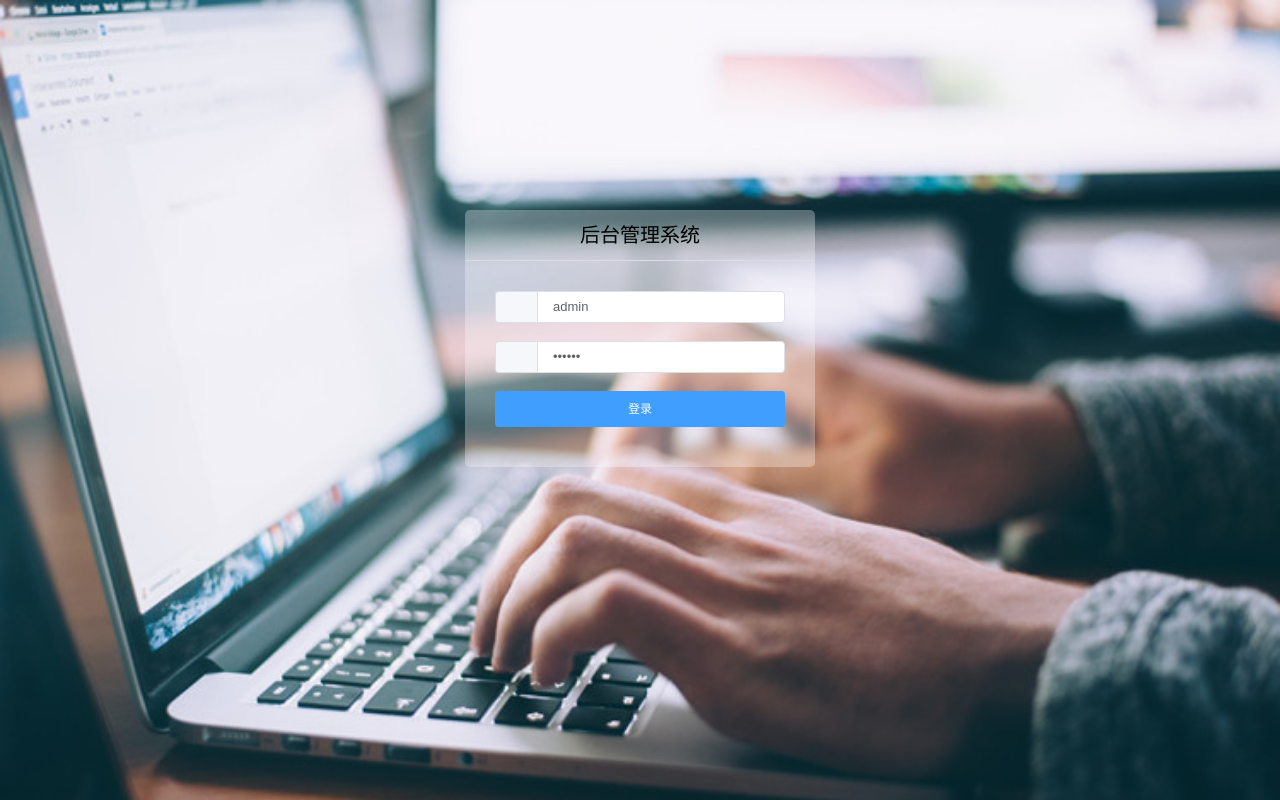
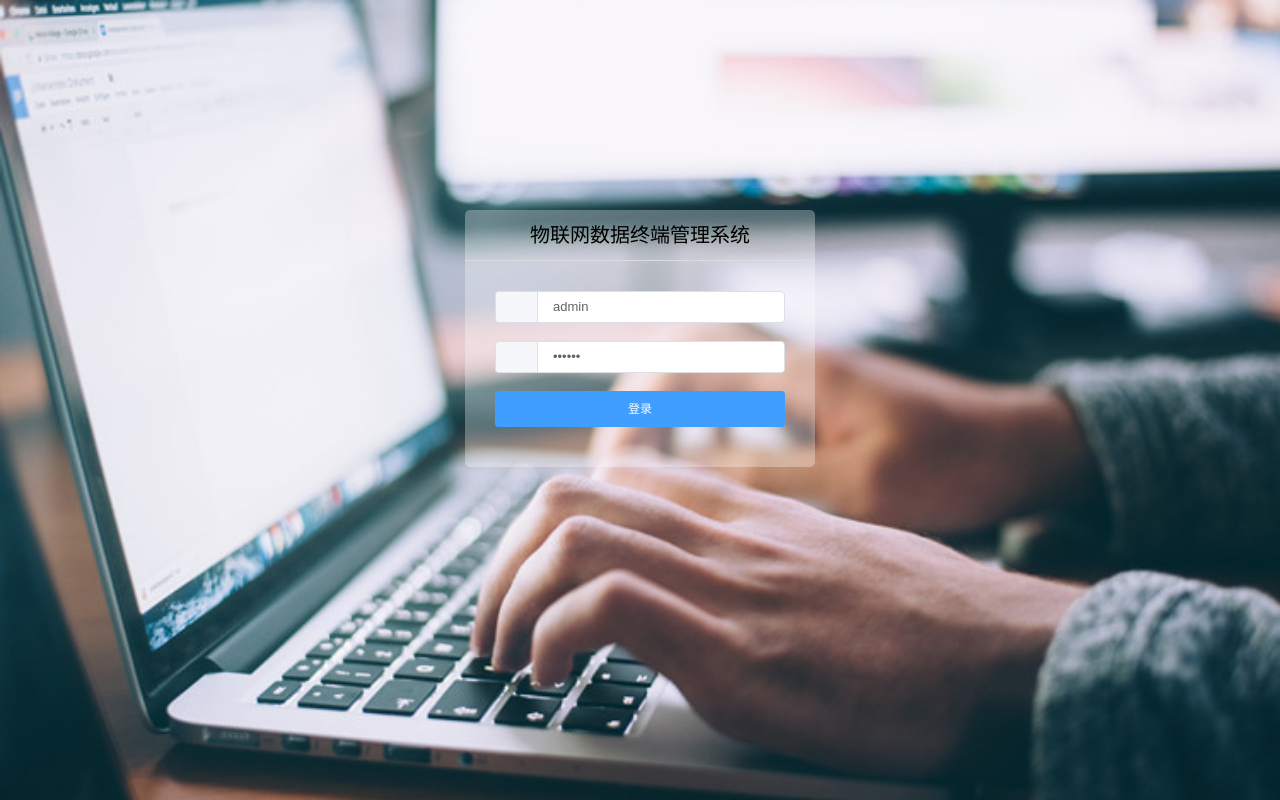
Before and after one commit to ffreedomm/my-system, a Vue app: page /#/login in a window 1280 px wide. Built offline with nearby package versions, Linux system fonts and the light colour scheme; a small style sheet from the web is missing.

Commit message:
修改系统名字和首页那几个字 的样式

```diff
--- a/src/components/page/Dashboard.vue
+++ b/src/components/page/Dashboard.vue
@@ -1,6 +1,11 @@
 <template>
     <div>
-        <el-divider content-position="left">整体情况监控</el-divider>
+      <el-row>
+        <el-col :span="24">
+          整体情况监控
+        </el-col>
+      </el-row>
+        <!-- <el-divider content-position="left">整体情况监控</el-divider> -->
         <el-row :gutter="20">
             <el-col :span="24">
                 <el-row :gutter="20" class="mgb20">
--- a/src/components/page/Login.vue
+++ b/src/components/page/Login.vue
@@ -1,7 +1,7 @@
 <template>
     <div class="login-wrap">
         <div class="ms-login">
-            <div class="ms-title">后台管理系统</div>
+            <div class="ms-title">物联网数据终端管理系统</div>
             <el-form :model="param" :rules="rules" ref="login" label-width="0px" class="ms-content">
                 <el-form-item prop="username">
                     <el-input v-model="param.username" placeholder="username">
--- a/src/main.js
+++ b/src/main.js
@@ -15,10 +15,8 @@ Vue.use(ElementUI, {
 
 //使用钩子函数对路由进行权限跳转
 router.beforeEach((to, from, next) => {
-    document.title = '管理系统';
+    document.title = '物联网数据终端管理系统';
     const role = localStorage.getItem('ms_username');
-    console.log('---------role--', role);
-
     if (!role && to.path !== '/login') {
         next('/login');
     } else if (to.meta.permission) {
```
